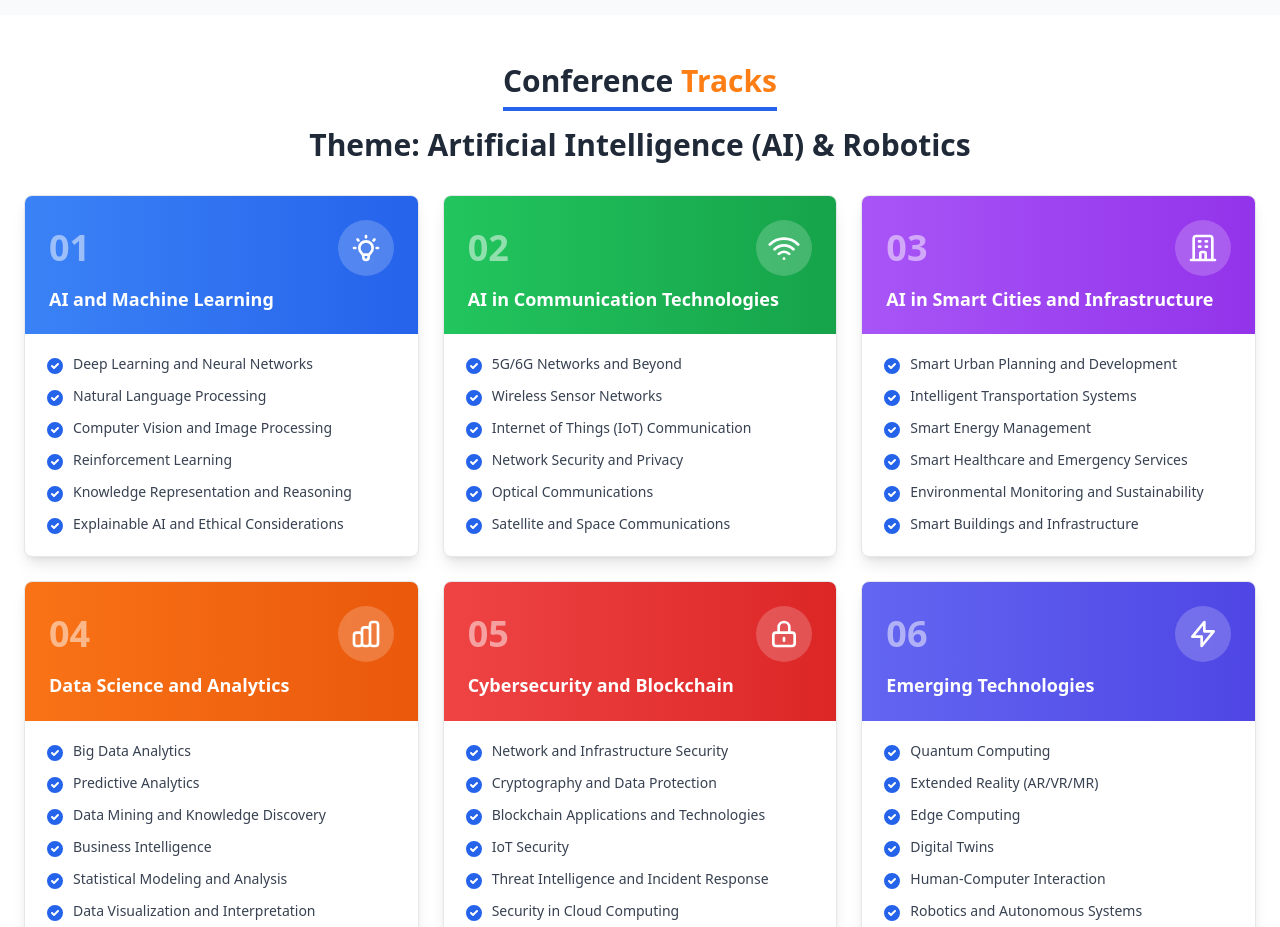
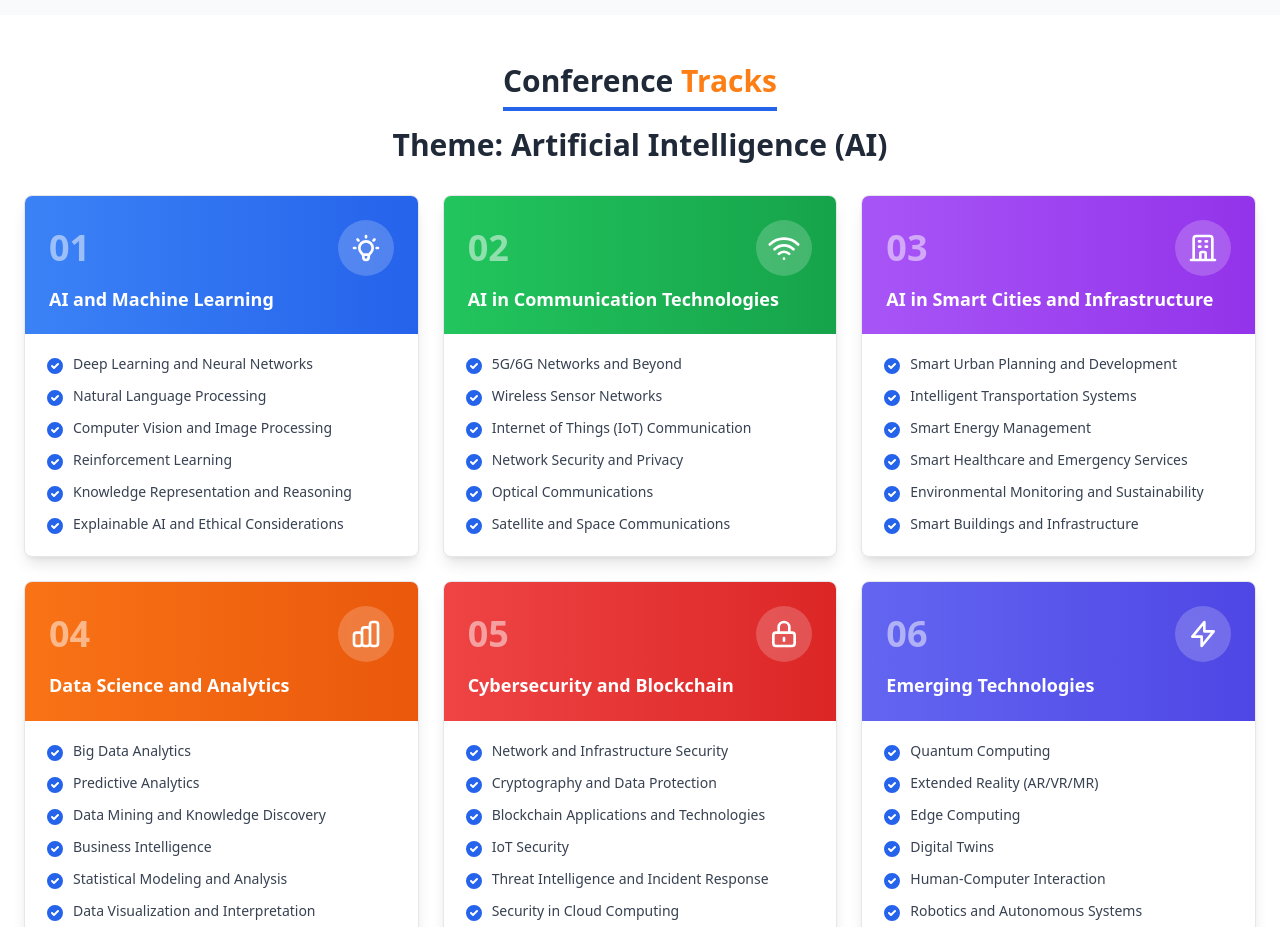
Before and after one commit to ravichanga101/ICACS-2026, a Next.js app: page / in a window 1280 px wide. Shown: the part 3660-4587 px from the top of the page. Built offline with nearby package versions, Linux system fonts and the light colour scheme.

Commit message:
Changes in Tracks

```diff
--- a/src/components/Tracks.jsx
+++ b/src/components/Tracks.jsx
@@ -120,7 +120,7 @@ export default function Tracks() {
             Conference <span className="text-[#fd7e14]">Tracks</span>
           </h2>
           <p className="text-3xl font-bold text-gray-800 mt-4">
-            Theme: Artificial Intelligence (AI) & Robotics
+            Theme: Artificial Intelligence (AI)
           </p>
         </div>
         <div className="max-w-7xl mx-auto">
```
